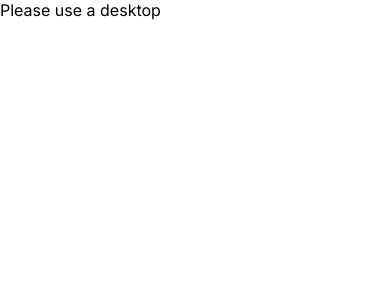
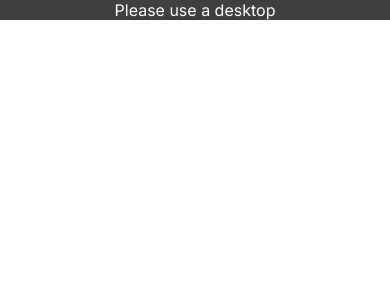
Before and after one commit to arjunjins/travel-journal, a React (Vite) app: page / in a window 390 px wide. Shown: the top 300 px of the page. Built offline with nearby package versions, Linux system fonts and the light colour scheme.

Commit message:
setup phone error page

```diff
--- a/src/App.css
+++ b/src/App.css
@@ -0,0 +1,5 @@
+.App-not-working {
+  background-color: rgb(63, 63, 63);
+  text-align: center;
+  color: white;
+}
```
